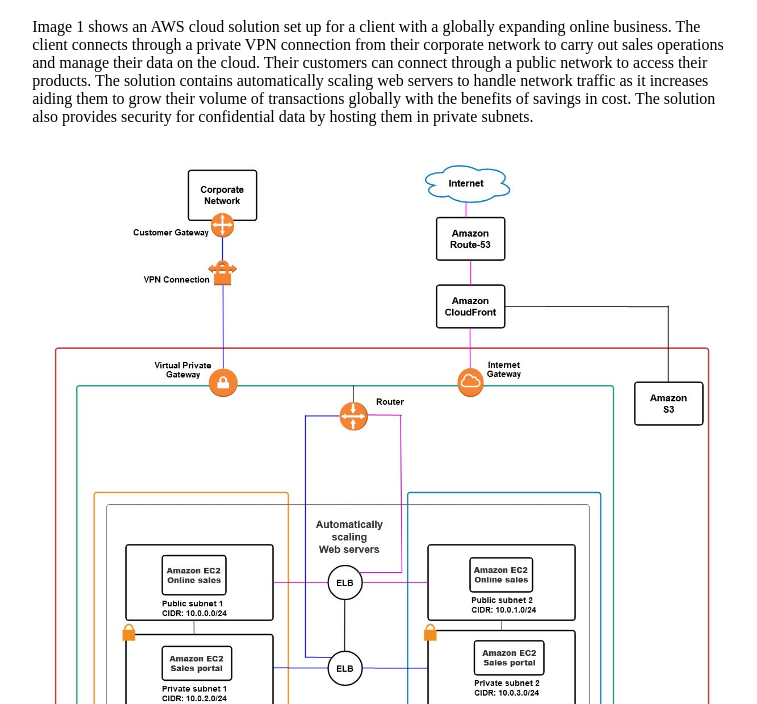
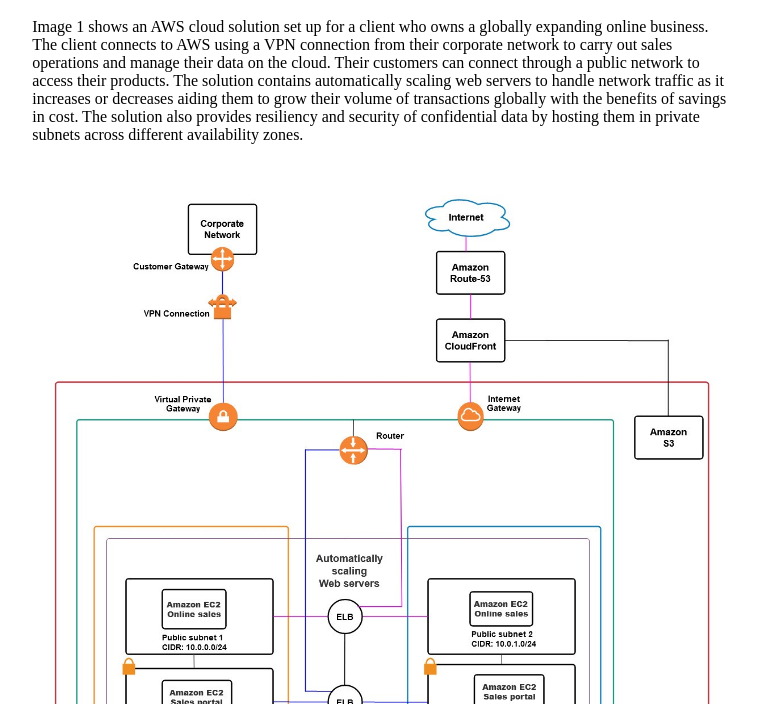
Before and after one commit to BlackRoad06/AWS_solution_sales, a plain HTML site: page index.html in a window 1280 px wide. Shown: the part 96-800 px from the top of the page, without its empty margins (39-796 px from the left). Drawn offline with Linux system fonts and the light colour scheme.

Commit message:
Add files via upload

```diff
--- a/index.html
+++ b/index.html
@@ -14,8 +14,9 @@
 </head>
 <body>
 <div class="aws">
-    <h1>AWS solution for a client</h1>
-<p>Image 1 shows an AWS cloud solution set up for a client with a globally expanding online business. The client connects through a private VPN connection from their corporate network to carry out sales operations and manage their data on the cloud. Their customers can connect through a public network to access their products.  The solution contains automatically scaling web servers to handle network traffic as it increases aiding them to grow their volume of transactions globally with the benefits of savings in cost. The solution also provides security for confidential data by hosting them in private subnets.
+<h1>AWS solution for a client</h1>
+<p>Image 1 shows an AWS cloud solution set up for a client who owns a globally expanding online business. The client connects to AWS using a VPN connection from their corporate network to carry out sales operations and manage their data on the cloud. Their customers can connect through a public network to access their products.  The solution contains automatically scaling web servers to handle network traffic as it increases or decreases aiding them to grow their volume of transactions globally with the benefits of savings in cost. The solution also provides resiliency and security of confidential data by hosting them in private subnets across different availability zones.
+</p>
 <img src="./assets/images/AWSsolution.jpg" alt="AWS solution">
 <p>(Image 1)</p>
 </div>
```
